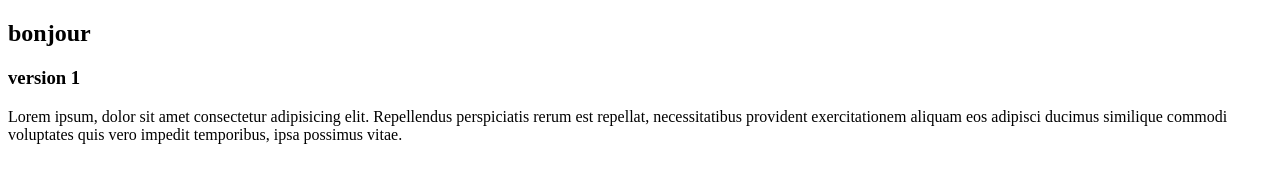
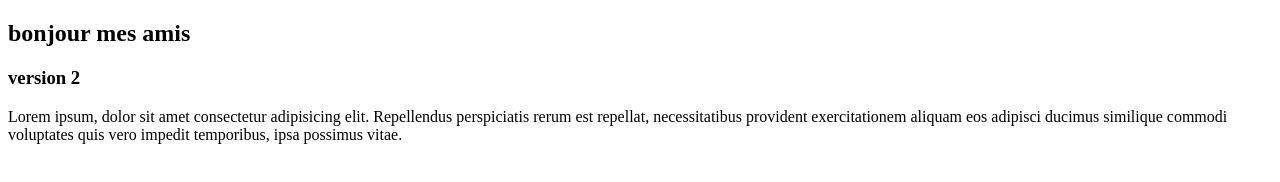
Before and after one commit to Ainarandria123/github-video, a plain HTML site: page index.html in a window 1280 px wide. Drawn offline with Linux system fonts and the light colour scheme.

Commit message:
premier commit

```diff
--- a/index.html
+++ b/index.html
@@ -6,8 +6,8 @@
     <title>Document</title>
 </head>
 <body>
-    <h2>bonjour</h2>
-    <h3>version 1</h3>
+    <h2>bonjour mes amis</h2>
+    <h3>version 2</h3>
     <p>Lorem ipsum, dolor sit amet consectetur adipisicing elit. Repellendus perspiciatis rerum est repellat, necessitatibus provident exercitationem aliquam eos adipisci ducimus similique commodi voluptates quis vero impedit temporibus, ipsa possimus vitae.</p>
 </body>
 </html>
```
